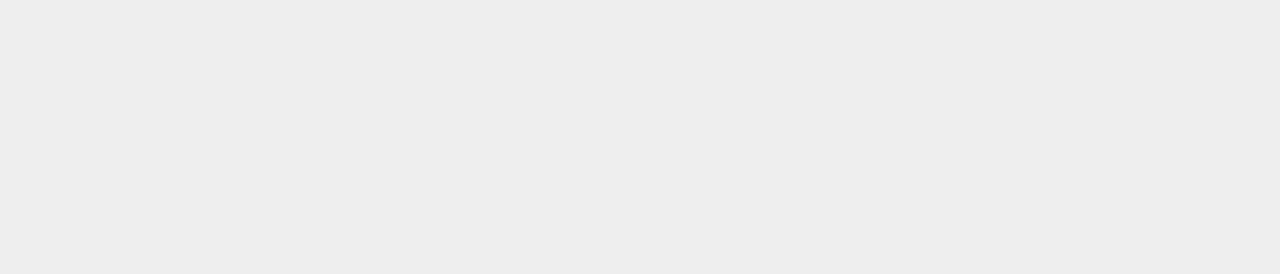
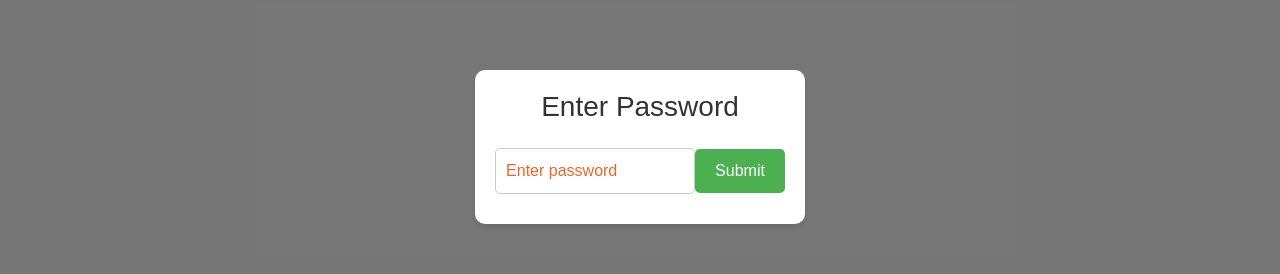
Before and after one commit to neeraj1264/Invoice, a React (Vite) app: page / in a window 1280 px wide. Before the commit this address led to /invoice. Shown: the part 253-527 px from the top of the page. Built offline with nearby package versions, Linux system fonts and the light colour scheme; no server answers.

Commit message:
add password

```diff
--- a/src/App.css
+++ b/src/App.css
@@ -10,6 +10,53 @@ body{
   font-family: 'Poppins', sans-serif;
   background-color: #eee;
 }
+
+/* App.css */
+.password-popup {
+  position: fixed;
+  top: 0;
+  left: 0;
+  width: 100%;
+  height: 100%;
+  background-color: rgba(0, 0, 0, 0.5);
+  display: flex;
+  justify-content: center;
+  align-items: center;
+}
+
+.password-content {
+  background-color: white;
+  padding: 20px;
+  border-radius: 10px;
+  box-shadow: 0px 4px 6px rgba(0, 0, 0, 0.1);
+}
+
+.password-content h3{
+  text-align: center;
+}
+
+.password-content input {
+  padding: 10px;
+  font-size: 16px;
+  margin: 10px 0;
+  border: 1px solid #ccc;
+  border-radius: 5px;
+  width: 200px;
+}
+
+.password-content button {
+  padding: 10px 20px;
+  background-color: #4caf50;
+  color: white;
+  border: none;
+  border-radius: 5px;
+  cursor: pointer;
+}
+
+.password-content button:hover {
+  background-color: #45a049;
+}
+
 --------------------------------loading--------------------------------------
 
 
--- a/src/App.jsx
+++ b/src/App.jsx
@@ -11,6 +11,11 @@ import AddToHomeModal from "./components/AddToHome/AddToHome";
 
 
 const App = () => {
+
+  const [isPasswordCorrect, setIsPasswordCorrect] = useState(false);
+  const [password, setPassword] = useState("");
+  const [showPasswordPopup, setShowPasswordPopup] = useState(true);
+
   const [selectedProducts, setSelectedProducts] = useState([]);
   const [installPrompt, setInstallPrompt] = useState(null);
 
@@ -18,6 +23,13 @@ const App = () => {
 
    // Clear 'productsToSend' from localStorage on page reload
    useEffect(() => {
+
+    const storedPasswordStatus = localStorage.getItem("passwordCorrect");
+    if (storedPasswordStatus === "true") {
+      setIsPasswordCorrect(true);
+      setShowPasswordPopup(false); // Hide password popup if already logged in
+    }
+
     const handleBeforeUnload = () => {
       localStorage.removeItem("productsToSend");
     };
@@ -30,6 +42,22 @@ const App = () => {
       window.removeEventListener("beforeunload", handleBeforeUnload);
     };
   }, []);
+
+  const handlePasswordChange = (event) => {
+    setPassword(event.target.value);
+  };
+
+  const handleSubmit = () => {
+    // Check if the entered password is correct
+    if (password === "0000") {
+      localStorage.setItem("passwordCorrect", "true"); // Store password status in localStorage
+      setIsPasswordCorrect(true);
+      setShowPasswordPopup(false); // Close the password popup
+    } else {
+      alert("Incorrect password. Please try again.");
+    }
+  };
+
   const handleInstallClick = () => {
     if (installPrompt instanceof Event) {
       const installEvent = installPrompt;
@@ -73,6 +101,21 @@ const App = () => {
 
   return (
     <>
+     {showPasswordPopup && !isPasswordCorrect && (
+        <div className="password-popup">
+          <div className="password-content">
+            <h3>Enter Password</h3>
+            <input
+              type="password"
+              value={password}
+              onChange={handlePasswordChange}
+              placeholder="Enter password"
+            />
+            <button onClick={handleSubmit}>Submit</button>
+          </div>
+        </div>
+      )}
+       {isPasswordCorrect && (
     <Router>
       <Routes>
       <Route path="/" element={<Navigate to="/invoice" />} />
@@ -92,6 +135,7 @@ const App = () => {
 
       </Routes>
     </Router>
+       )}
       {installPrompt && currentRoute === '/invoice' && (
         <AddToHomeModal
         installPrompt={installPrompt}
```
